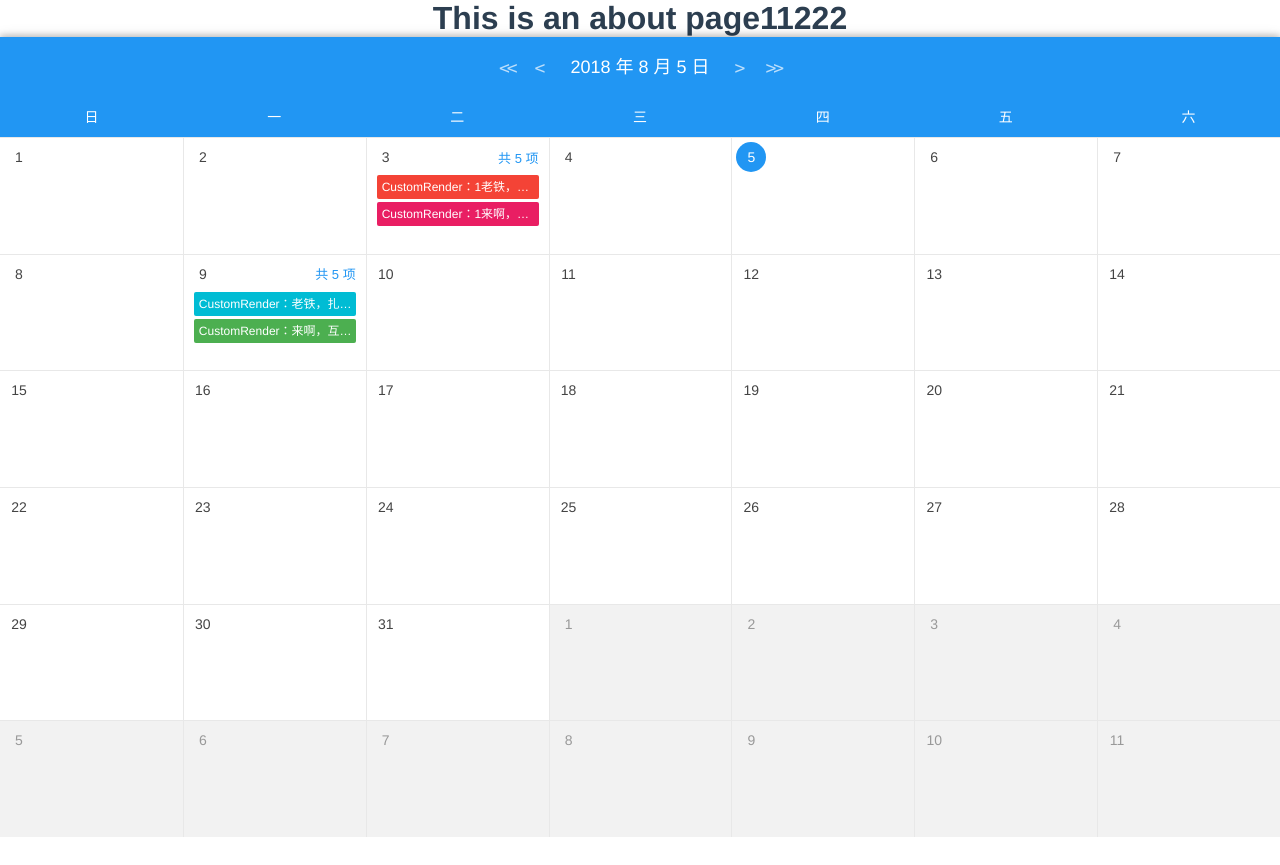
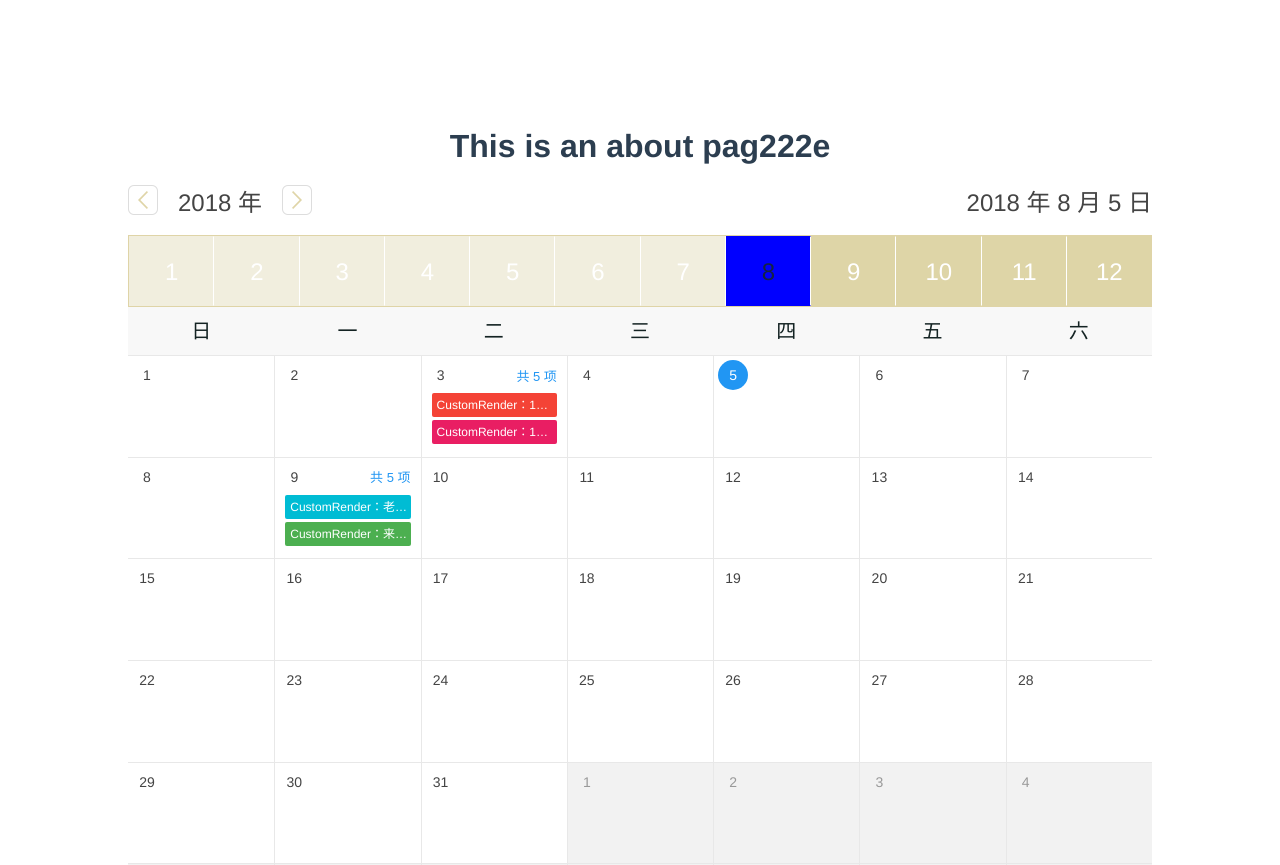
Before and after one commit to q2017756/restaurant, a Vue app: page /about in a window 1280 px wide. Shown: the top 865 px of the page. Before the commit the page ends 837 px from the top, so only its background shows below. Built offline with nearby package versions, Linux system fonts and the light colour scheme.

Commit message:
[fix] 日历

```diff
--- a/src/components/AppCalendar/calendar.vue
+++ b/src/components/AppCalendar/calendar.vue
@@ -1,8 +1,9 @@
 <template>
-    <div class="schedule-calendar">
-        <header-bar :year="year"
+    <div class="schedule-calendar" @wheel="test">
+        <header-bar ref="header" :year="year"
                     :month="month"
                     :day="day"
+                    :currentMonth="currentMonth"
                     @updateValue="updateView"></header-bar>
         <div class="schedule-calendar-body">
             <week :startWeek="startWeek"></week>
@@ -44,7 +45,9 @@ export default {
             year: new Date().getFullYear(),
             month: new Date().getMonth(),
             day: new Date().getDate(),
+            currentMonth: new Date().getMonth(),
             dragItem: null
+//            scroll: ''
         }
     },
     methods: {
@@ -71,8 +74,33 @@ export default {
         dateClick(e, date) {
             console.log('[date-click]:', date)
             this.$emit('date-click', e, date)
+        },
+//        menu() {
+//            this.scroll = document.documentElement.scrollTop || document.body.scrollTop;
+//            console.log(this.scroll)
+//        },
+        test(e) {
+            e = e || window.event;
+            if (e.wheelDelta) {  //判断浏览器IE，谷歌滑轮事件
+                if (e.wheelDelta > 0) { //当滑轮向上滚动时
+                    this.$refs.header.prevMonth();
+                }
+                if (e.wheelDelta < 0) { //当滑轮向下滚动时
+                    this.$refs.header.nextMonth();
+                }
+            } else if (e.detail) {  //Firefox滑轮事件
+                if (e.detail> 0) { //当滑轮向上滚动时
+                    this.$refs.header.prevMonth();
+                }
+                if (e.detail< 0) { //当滑轮向下滚动时
+                    this.$refs.header.nextMonth();
+                }
+            }
         }
     },
+//    mounted() {
+//        window.addEventListener('scroll', this.menu)
+//    },
     created() {
         EventBus.$on('cell-dragenter', this.cellDragenter)
         EventBus.$on('item-dragstart', this.itemDragstart)
@@ -98,7 +126,6 @@ export default {
         min-width: $sc-cell-min-width * 7;
         color: $sc-base-color;
         font-size: $sc-base-font-size;
-        box-shadow: $sc-box-shadow;
 
         *,
         *::before,
--- a/src/components/AppCalendar/header.vue
+++ b/src/components/AppCalendar/header.vue
@@ -1,27 +1,21 @@
 <template>
-    <header class="schedule-calendar-hd">
-        <button type="button"
-                class="schedule-calendar-arrow double-arrow"
-                @click="prevYear">&lt;&lt;</button>
-        <button type="button"
-                class="schedule-calendar-arrow"
-                @click="prevMonth">&lt;</button>
-        <div class="schedule-calendar-picker"
-             ref="picker">
-            <div role="button"
-                 class="schedule-calendar-display"
-                 @click="pickerVisible = !pickerVisible">{{year}} 年 {{month + 1}} 月 {{day}} 日</div>
-            <picker :visible="pickerVisible"
-                    :year="year"
-                    :month="month"></picker>
+    <div class="header">
+        <div class="header-top">
+            <div class="year-selector">
+                <img src="../../assets/img/arrow-left.png" alt="" @click="prevYear">
+                <p>{{year}} 年</p>
+                <img src="../../assets/img/arrow-right.png" alt="" @click="nextYear">
+            </div>
+            <p>
+                {{year}} 年 {{month + 1}} 月 {{day}} 日
+            </p>
         </div>
-        <button type="button"
-                class="schedule-calendar-arrow"
-                @click="nextMonth">&gt;</button>
-        <button type="button"
-                class="schedule-calendar-arrow double-arrow"
-                @click="nextYear">&gt;&gt;</button>
-    </header>
+        <ul class="month-selector">
+            <li v-for="n in 12"
+                :class="{prev: n < (currentMonth + 1), current: n === currentMonth + 1, active: n === month + 1}"
+                @click="updateValue(year,n - 1)">{{n}}</li>
+        </ul>
+    </div>
 </template>
 <script>
 import { calcPrevMonth, calcNextMonth } from './utils'
@@ -34,11 +28,12 @@ export default {
     props: {
         year: Number,
         month: Number,
+        currentMonth: Number,
         day: Number
     },
     data() {
         return {
-            pickerVisible: false
+            pickerVisible: false,
         }
     },
     computed: {
@@ -68,6 +63,7 @@ export default {
             }
         }
     },
+
     created() {
         document.addEventListener('mouseup', this.clickOutSide)
     },
@@ -76,58 +72,59 @@ export default {
     }
 }
 </script>
-<style lang="scss">
+<style scoped lang="scss">
 @import "variables.scss";
 
-.schedule-calendar- {
-    &hd {
+.header-top {
+    display: flex;
+    justify-content: space-between;
+    align-items: center;
+    font-size: 24px;
+    .year-selector{
         display: flex;
-        justify-content: center;
-        align-content: center;
+        justify-content: space-between;
         align-items: center;
-        height: $sc-header-height;
-        padding: $sc-header-padding 0;
-        font-size: $sc-header-fs;
-        line-height: $sc-header-height - $sc-header-padding * 2;
-        background: $sc-primary-color;
-        color: $sc-body-color;
-        user-select: none;
-    }
-    &arrow {
-        font-family: consolas;
-        font-size: inherit;
-        font-weight: 400;
-        padding: 0 10px;
-        height: 100%;
-        color: $sc-primary-light-color;
-
-        &:active {
-            background: darken($sc-primary-dark-color, 15%);
-        }
-        &.double-arrow {
-            letter-spacing: -3px;
+        img {
+            padding: 20px;
+            &:first-child {
+                padding-left: 0;
+            }
         }
     }
-    &picker {
-        position: relative;
-        z-index: 20;
-        padding: 4px 5px;
-        height: 100%;
-    }
-    &arrow,
-    &display {
-        border-radius: 2px;
-        transition: .2s ease-in-out;
-        &:hover {
-            color: #fff;
-            background: $sc-primary-dark-color;
+}
+ul, li {
+    list-style: none;
+}
+.month-selector {
+    display: flex;
+    justify-content: space-around;
+    align-items: center;
+    padding: 0;
+    border: 1px solid #DFD4A7;
+    font-size: 24px;
+    li {
+        flex: 1;
+        height: 70px;
+        background: #DED5A7;
+        border: 1px solid transparent;
+        border-right: 1px solid #fff;
+        text-align: center;
+        line-height: 70px;
+        color: #fff;
+        cursor: pointer;
+        &:last-child {
+            border-right: 0 solid #fff;
+        }
+        &.prev {
+            background: #F1EEDE;
+        }
+        &.current {
+            background: #fff;
+            color: #142343;
+        }
+        &.active, &:hover {
+            background: blue;
         }
     }
-    &display {
-        padding: 0 10px;
-        line-height: 32px;
-        cursor: pointer;
-    }
 }
-
 </style>
--- a/src/components/AppCalendar/month.vue
+++ b/src/components/AppCalendar/month.vue
@@ -76,6 +76,10 @@ export default {
             }
         }
     },
+    mounted() {
+        console.log(this.year, this.month, this.startWeek)
+        console.log(monthlyCalendar(this.year, this.month+1, this.startWeek))
+    }
 }
 </script>
 <style lang="scss">
--- a/src/components/AppCalendar/variables.scss
+++ b/src/components/AppCalendar/variables.scss
@@ -21,7 +21,7 @@ $sc-header-padding: 10px;
 $sc-header-fs: 18px;
 
 // week
-$sc-week-height: 40px;
+$sc-week-height: 48px;
 
 // date
 $sc-data-label-size: 30px;
--- a/src/components/AppCalendar/week.vue
+++ b/src/components/AppCalendar/week.vue
@@ -30,12 +30,13 @@ export default {
         display: flex;
         height: $sc-week-height;
         line-height: $sc-week-height;
-        background: $sc-primary-color
+        background: #F8F8F8;
     }
     &week-item {
         flex: 1;
         text-align: center;
-        color: $sc-body-color
+        color: #142323;
+        font-size: 20px;
     }
 }
 </style>
--- a/src/views/About.vue
+++ b/src/views/About.vue
@@ -1,6 +1,6 @@
 <template>
   <div class="about">
-    <h1>This is an about page11222</h1>
+    <h1>This is an about pag222e</h1>
     <schedule-calendar :events="events"
                        :dateItemRender="itemRender"
                        :startWeek="7"
@@ -107,5 +107,6 @@ export default {
 <style scoped lang="scss">
 .about {
   height: 100%;
+  padding: 10%;
 }
 </style>
--- a/src/views/Login.vue
+++ b/src/views/Login.vue
@@ -11,7 +11,7 @@
         </div>
         <app-modal :options="modalOptions" v-show="modalOptions.show">
             <div slot="body">
-                <p class="model-body-txt">用户名或密码错误。</p>
+                <p class="model-body-txt">用户名或密码错误111。</p>
             </div>
         </app-modal>
     </div>
```
Also changed, not shown: 1 other file (tests, documents, lock files or other folders).
